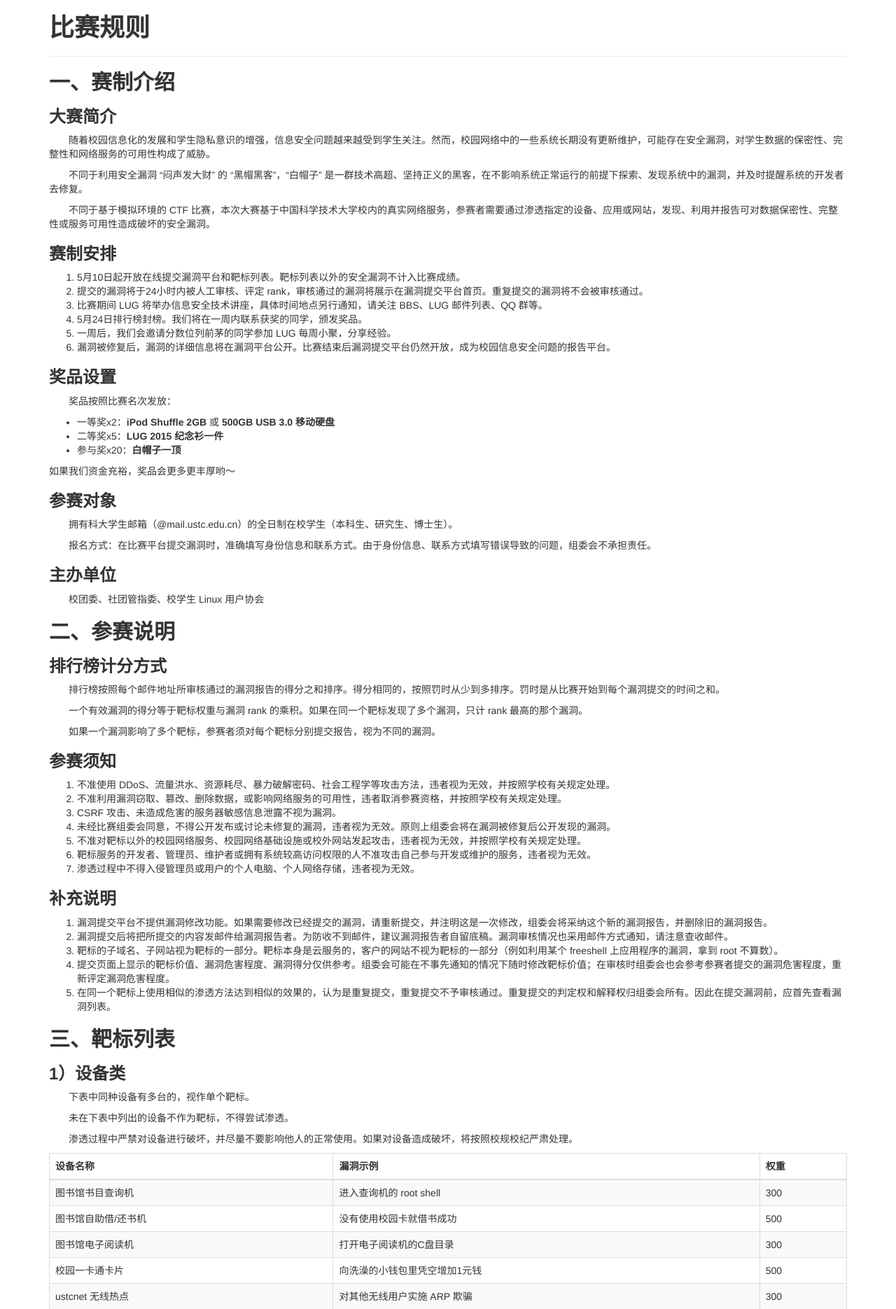
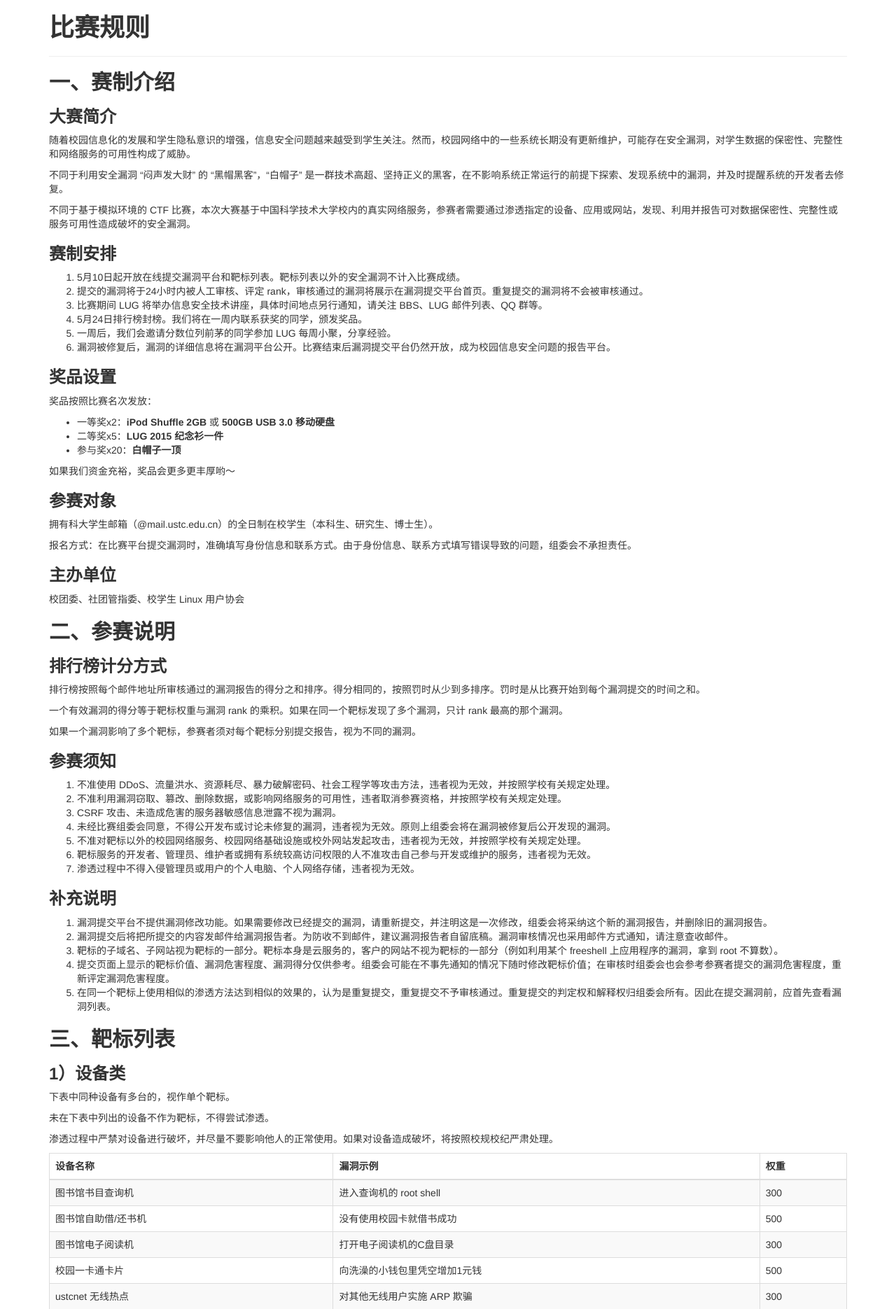
Before and after one commit to bojieli/whitehat, a PHP site: page /rule.php in a window 1280 px wide. Shown: the top 1870 px of the page at 70% size. Run offline with PHP 8.4, Linux system fonts and the light colour scheme.

Commit message:
modify style: remove text-indent of p

```diff
--- a/www/rule.php
+++ b/www/rule.php
@@ -19,9 +19,6 @@
     <style>
     h1,h2,h3{
       font-weight: bold;
-    }
-    p{
-      text-indent:2em;
     }
     </style>
   </head>
```
